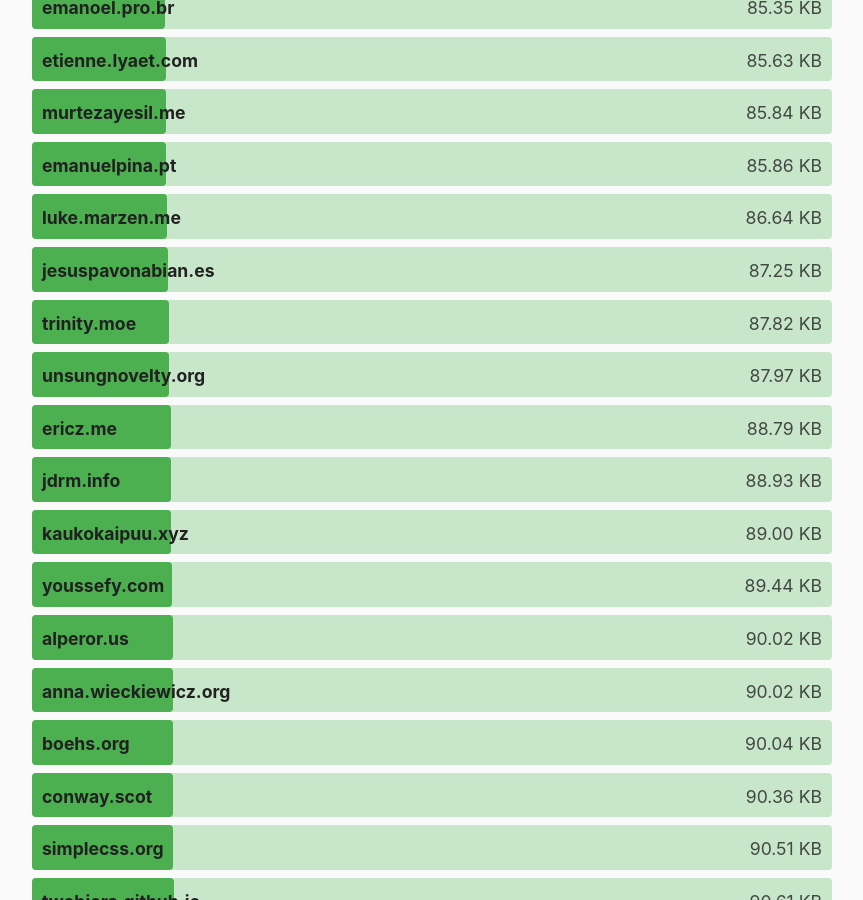
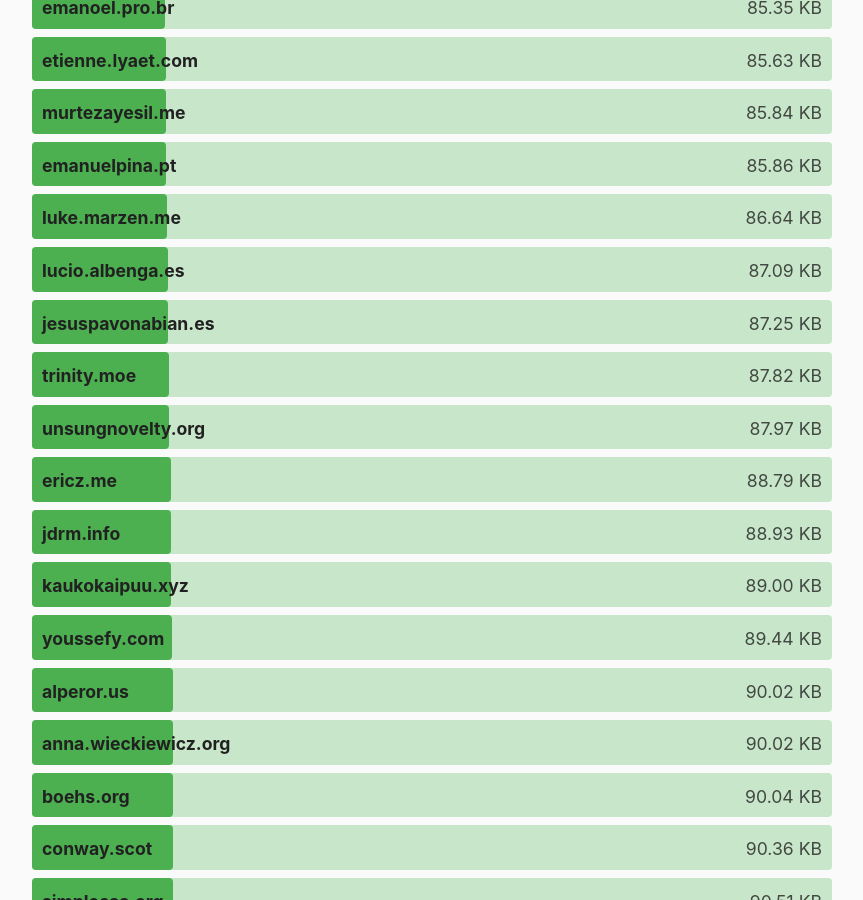
Before and after one commit to kevquirk/512kb.club, a Jekyll site: the page built from index.md, in a window 1280 px wide and 900 px high, scrolled down 23886 px. Shown: the whole window, without its empty margins (208-1071 px from the left). Built offline with Jekyll 4.4.1, drawn with Linux system fonts in a browser that asks for light colours.

Commit message:
Update sites.yml
Add site https://lucio.albenga.es

```diff
--- a/_data/sites.yml
+++ b/_data/sites.yml
@@ -2283,6 +2283,11 @@
   size: 42.3
   last_checked: 2022-05-06
 
+- domain: lucio.albenga.es
+  url: https://lucio.albenga.es
+  size: 87.09
+  last_checked: 2025-09-16
+
 - domain: libreivan.com
   url: http://libreivan.com/
   size: 26.1
```
